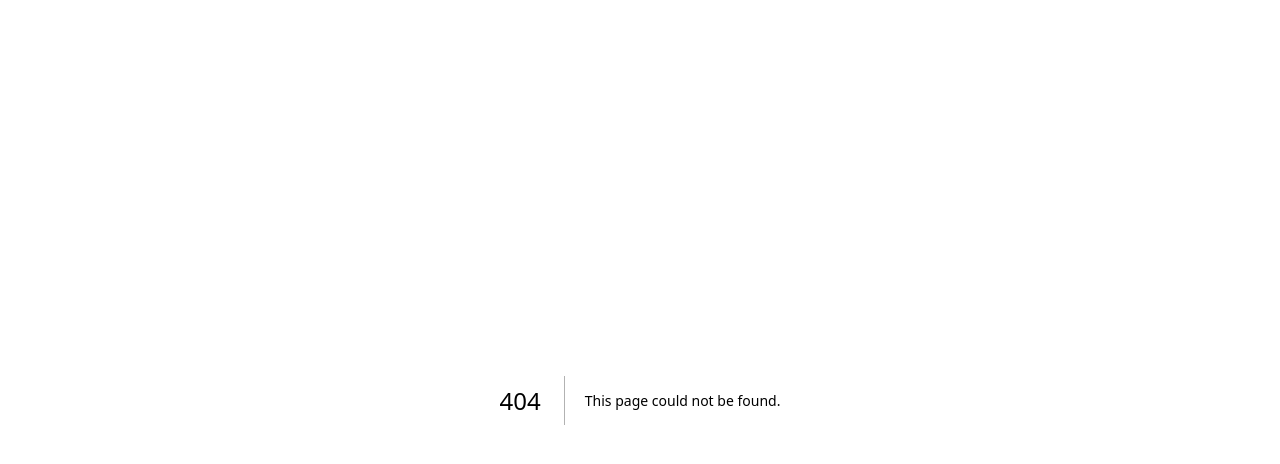
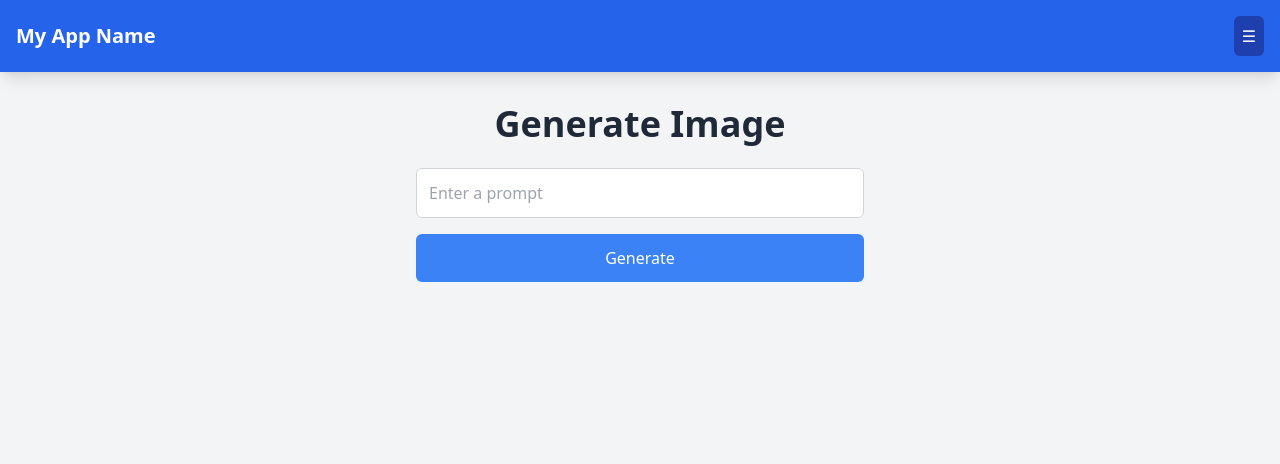
Before and after one commit to Rana718/EvoAI, a Next.js app: page /aipages/imagegen in a window 1280 px wide. Before the commit this address had no page. Shown: the top 464 px of the page. Built offline with nearby package versions, Linux system fonts and the light colour scheme.

Commit message:
add create image Gen image

```diff
--- /dev/null
+++ b/src/pages/aipages/imagegen.tsx
@@ -0,0 +1,57 @@
+import '../../app/globals.css';
+import { useState } from 'react';
+import Aibar from '@/components/Aibar';
+
+export default function Imagegen() {
+    const [prompt, setPrompt] = useState('');
+    const [imageSrc, setImageSrc] = useState<string | null>(null);
+
+    const handleSubmit = async (e: React.FormEvent) => {
+        e.preventDefault();
+
+        const response = await fetch('/api/gen-image', {
+            method: 'POST',
+            headers: {
+                'Content-Type': 'application/json',
+            },
+            body: JSON.stringify({ prompt }),
+        });
+
+        if (response.ok) {
+            const blob = await response.blob();
+            const imageUrl = URL.createObjectURL(blob);
+            setImageSrc(imageUrl);
+        } else {
+            console.error('Error generating image:', await response.json());
+        }
+    };
+
+    return (
+        <div className="min-h-screen bg-gray-100">
+            <Aibar />
+            <div className="flex flex-col items-center justify-center py-8">
+                <h1 className="text-4xl font-bold mb-6 text-gray-800">Generate Image</h1>
+                <form onSubmit={handleSubmit} className="w-full max-w-md">
+                    <input
+                        type="text"
+                        value={prompt}
+                        onChange={(e) => setPrompt(e.target.value)}
+                        placeholder="Enter a prompt"
+                        required
+                        className="w-full p-3 border border-gray-300 rounded-md mb-4 focus:outline-none focus:border-blue-500"
+                    />
+                    <button type="submit" className="w-full bg-blue-500 text-white py-3 rounded-md hover:bg-blue-600 transition duration-300">
+                        Generate
+                    </button>
+                </form>
+
+                {imageSrc && (
+                    <div className="mt-8">
+                        <h2 className="text-2xl font-semibold text-gray-800 mb-4">Generated Image:</h2>
+                        <img src={imageSrc} alt="Generated" className="max-w-full h-auto rounded-md shadow-md"/>
+                    </div>
+                )}
+            </div>
+        </div>
+    );
+}
```
